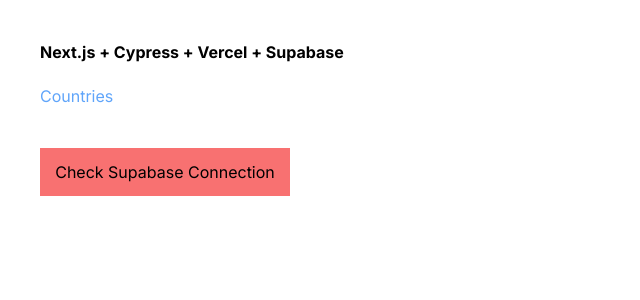
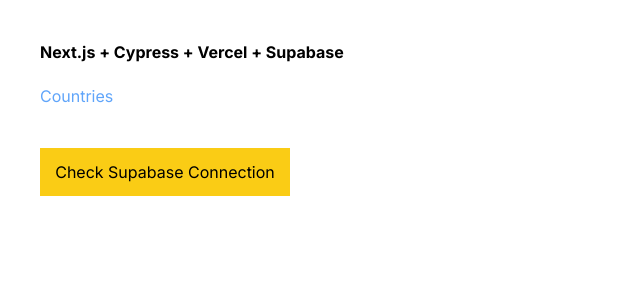
Before and after one commit to GizemUnaal/test-integration, a Next.js app: page / in a window 1280 px wide. Shown: the top 300 px of the page, without its empty margins (0-640 px from the left). Built offline with nearby package versions, Linux system fonts and the light colour scheme.

Commit message:
feat: change button color to yellow

```diff
--- a/src/app/page.tsx
+++ b/src/app/page.tsx
@@ -27,7 +27,7 @@ export default function Home() {
         ))}
       </ul>
       <button
-        className="bg-red-400 w-[250px] p-3"
+        className="bg-yellow-400 w-[250px] p-3"
         onClick={checkSupabaseConnection}
         data-cy="getCountries"
       >
```
